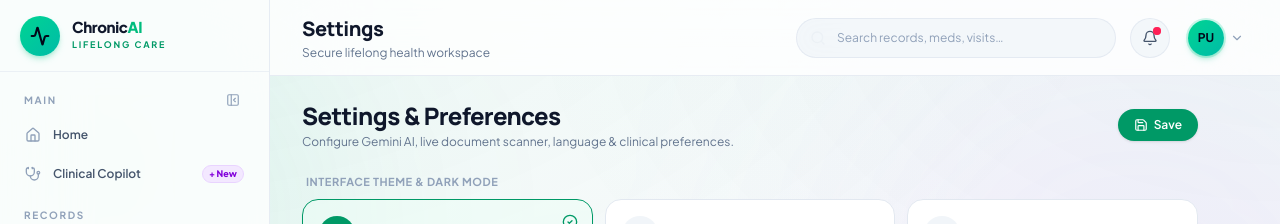
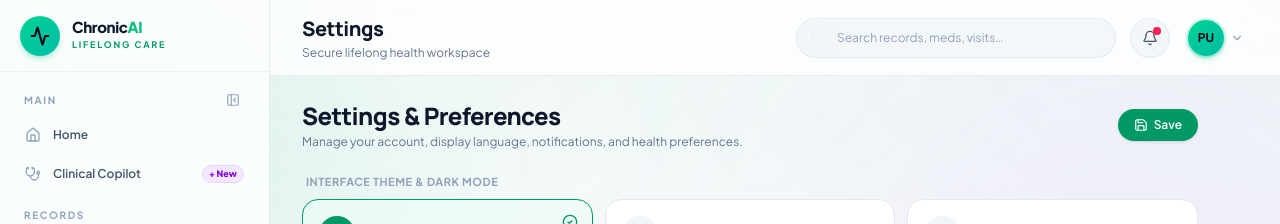
Before and after one commit to Naim-006/ChronicAi, a Next.js app: page /settings in a window 1280 px wide. Shown: the top 224 px of the page. Built offline with nearby package versions, Linux system fonts and the light colour scheme; no server answers.

Commit message:
style(settings): refine settings subtitle to natural patient-facing English

```diff
--- a/src/app/(dashboard)/settings/page.tsx
+++ b/src/app/(dashboard)/settings/page.tsx
@@ -160,10 +160,10 @@ export default function SettingsPage() {
       <div className="flex items-center justify-between">
         <div>
           <h1 className="text-xl sm:text-2xl font-extrabold tracking-tight text-slate-900 dark:text-white">
-            {t("settings.title", "Settings & AI Configuration")}
+            {t("settings.title", "Settings & Preferences")}
           </h1>
           <p className="text-xs text-slate-500 dark:text-slate-400 mt-0.5">
-            Configure Gemini AI, live document scanner, language &amp; clinical preferences.
+            Manage your account, display language, notifications, and health preferences.
           </p>
         </div>
 
```
